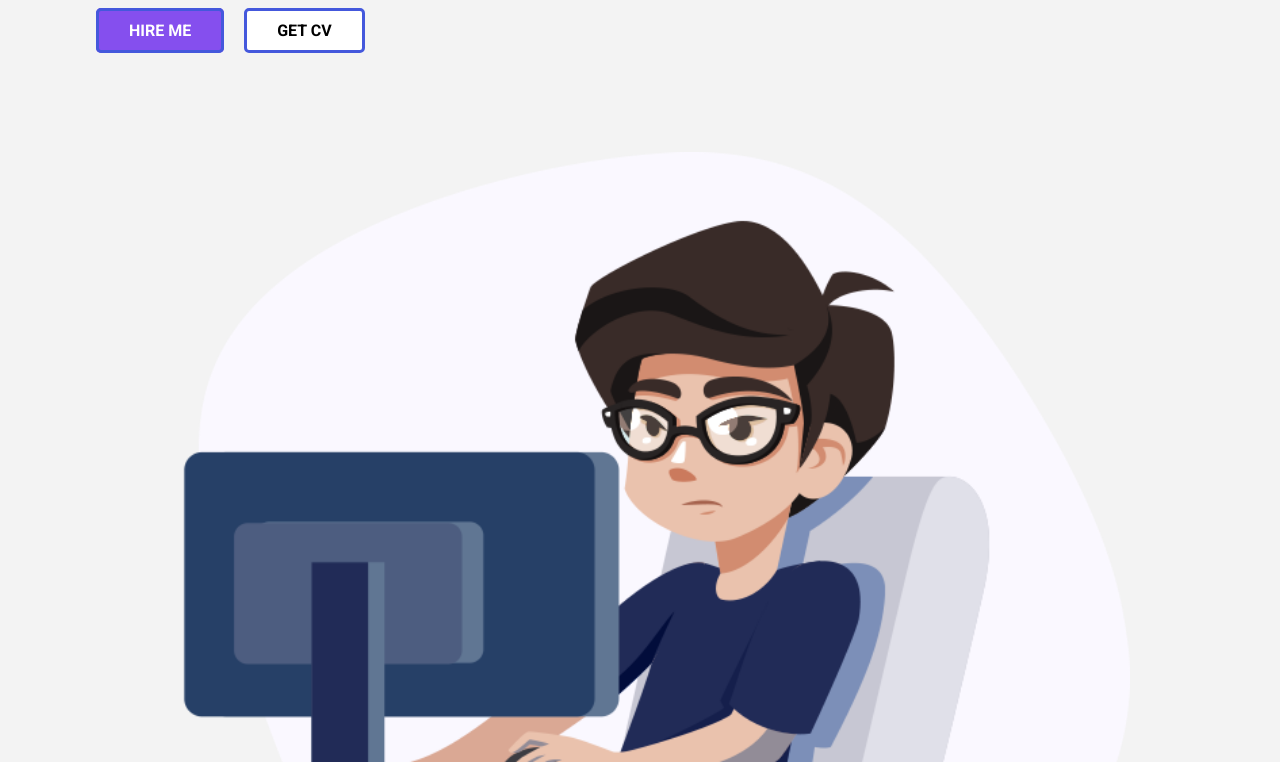
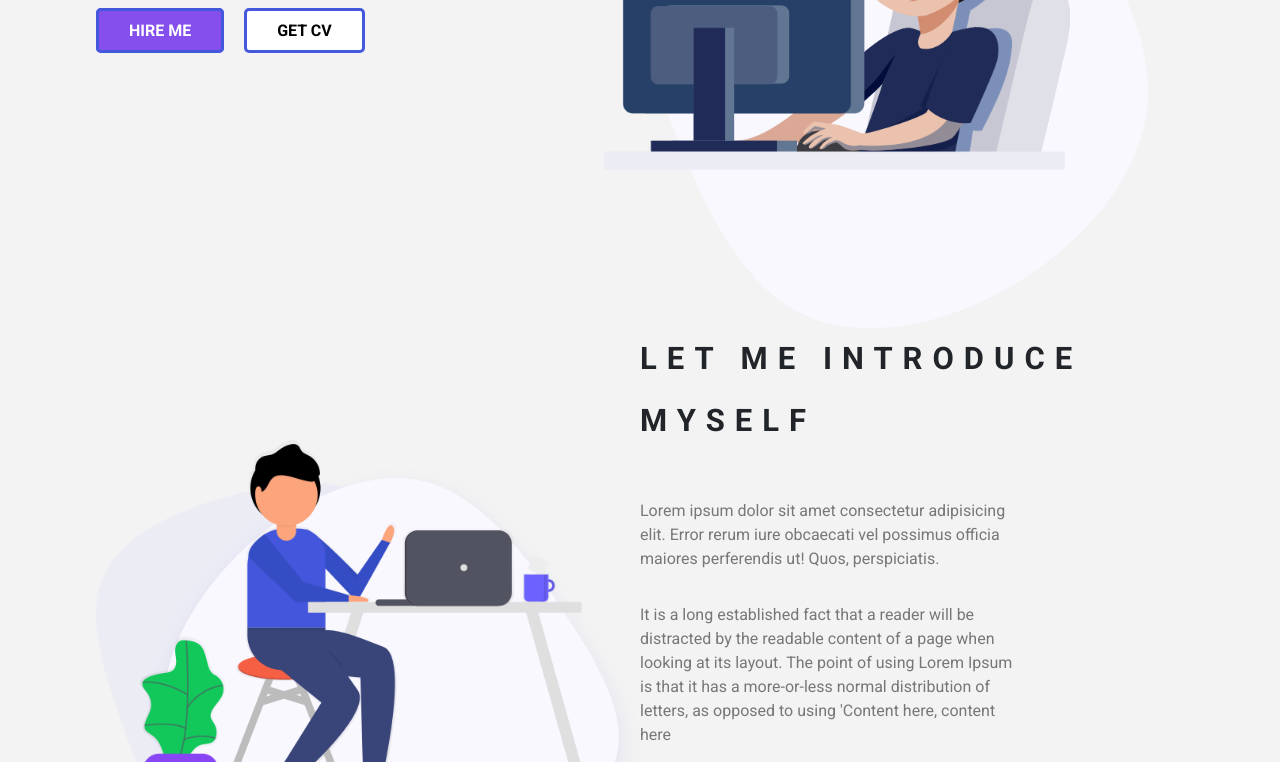
Before and after one commit to Aigarsss/Daily_tutition, a plain HTML site: page index.html in a window 1280 px wide. Shown: the part 424-1186 px from the top of the page. Drawn offline with Linux system fonts and the light colour scheme.

Commit message:
desktop done. Carrusel not done, mobile nav not working proprly.

```diff
--- a/index.html
+++ b/index.html
@@ -236,17 +236,21 @@
       <div class="carrusel">
         <div class="carrusel-card">
           <img src="images/testimonials/t1.jpg" alt="" />
+          <div class="carrusel-card-box">
             <p class="carrusel-title">mac hill</p>
             <p class="carrusel-description">
               Lorem ipsum loreeeeemmm m m m m mmmmmmmmm
             </p>
           </div>
+        </div>
         <div class="carrusel-card">
           <img src="images/testimonials/t2.jpg" alt="" />
+          <div class="carrusel-card-box">
             <p class="carrusel-title">john martin</p>
             <p class="carrusel-description">
               Lorem iasdf asdfm loreeeeemmasfdsa asfsadf asdfmmm
             </p>
+          </div>
         </div>
       </div>
       <div class="dots-container">
--- a/style/main.scss
+++ b/style/main.scss
@@ -178,6 +178,7 @@ section {
   }
 }
 
+// cta section
 .cta-section {
   margin: 14em auto auto;
   color: $text;
@@ -219,6 +220,20 @@ section {
   margin: 7em auto 0;
 }
 
+// CTA desktop
+
+@include desktop {
+  .cta-section {
+    flex-direction: row;
+  }
+
+  .introduction-image {
+    width: 50%;
+    margin: 0 auto 0;
+  }
+}
+
+// about us section
 .about-us-section {
   display: flex;
   flex-direction: column;
@@ -254,10 +269,26 @@ section {
   }
 }
 
+// about us desktop
+
+@include desktop {
+  .about-us-section {
+    flex-direction: row;
+  }
+
+  .about-us-image {
+    width: 50%;
+    margin: 7em auto 2em;
+  }
+}
+
 // Experience section
 
 .grid {
   margin: auto auto 2em;
+  display: flex;
+  flex-wrap: wrap;
+  width: 200px;
 }
 
 .grid-item {
@@ -271,7 +302,7 @@ section {
   align-items: center;
   cursor: pointer;
   opacity: 0.5;
-  z-index: -1;
+  z-index: 0;
 }
 
 .grid-item:hover {
@@ -279,6 +310,7 @@ section {
   opacity: 1;
   box-shadow: $box-shadow;
   transition: 0.4s;
+  cursor: pointer;
 }
 
 .experience-block {
@@ -349,6 +381,31 @@ section {
   margin: auto auto 3em;
 }
 
+// expeirence desktop
+@include desktop {
+  .experience-section {
+    display: flex;
+  }
+
+  .grid {
+    margin: 0;
+    width: 600px;
+  }
+
+  .experience-block {
+    width: 30%;
+    margin: auto;
+  }
+
+  .experience-years::before {
+    width: 170px;
+    height: 170px;
+    top: 0;
+    left: -220px;
+    position: absolute;
+  }
+}
+
 //Services section
 
 .services-section {
@@ -402,6 +459,28 @@ section {
   margin: auto auto 3rem;
 }
 
+// services section desktop
+
+@include desktop {
+  .services-section {
+    > p {
+      width: 70%;
+    }
+  }
+
+  .skill-card-block {
+    display: flex;
+    flex-direction: row;
+    width: 80%;
+    margin: auto;
+  }
+
+  .skill-card {
+    margin: 3em 1em 3em;
+    width: 40%;
+  }
+}
+
 // Recently done work
 
 .recent-section {
@@ -452,6 +531,36 @@ section {
 
   p {
     color: $text-gray;
+  }
+}
+
+// recently done desktop
+
+@include desktop {
+  .recent-section {
+    h1 {
+      width: 700px;
+      margin: auto auto rem 3rem;
+    }
+  }
+
+  .project-filters {
+    margin: auto auto 2rem auto;
+  }
+
+  .project-grid {
+    display: flex;
+    flex-wrap: wrap;
+    align-items: center;
+  }
+
+  .project-grid-item {
+    width: 30%;
+    margin: auto;
+
+    img {
+      width: 90%;
+    }
   }
 }
 
@@ -537,6 +646,46 @@ section {
   background-color: $primary-color;
 }
 
+// what client say desktop
+
+@include desktop {
+  .clients-section {
+    > p {
+      width: 70%;
+    }
+  }
+
+  .carrusel {
+    height: 200px;
+  }
+
+  .carrusel-card {
+    width: 550px;
+    height: 150px;
+    flex-direction: row;
+    margin: auto;
+
+    img {
+      border-radius: 5px;
+      display: block;
+      max-width: 230px;
+      max-height: 95px;
+      width: auto;
+      height: auto;
+      margin: 2rem;
+    }
+  }
+
+  .carrusel-card-box {
+    display: flex;
+    flex-direction: column;
+  }
+
+  .carrusel-description {
+    width: 95%;
+  }
+}
+
 // update section
 
 .updates-section {
@@ -588,6 +737,31 @@ section {
   padding: 15px 0;
   border-radius: 5px;
   font-size: 1.2em;
+}
+
+// update setion dekstop
+
+@include desktop {
+  .updates-section {
+    padding: 0 0 8rem 0;
+    max-width: 1100px;
+  }
+
+  .subscribe-form {
+    flex-direction: row;
+    width: 70%;
+    margin: auto;
+  }
+
+  .subscribe-email {
+    width: 80%;
+    margin: auto;
+  }
+
+  .subscribe-button {
+    width: 15%;
+    margin: auto;
+  }
 }
 
 // footer
@@ -651,3 +825,11 @@ footer {
     }
   }
 }
+
+//footer desktop
+
+@include desktop {
+  .social-list {
+    width: 40%;
+  }
+}
```
Also changed, not shown: style/main.css, 1 other file. Lines whose indentation alone changed are shown as unchanged.
